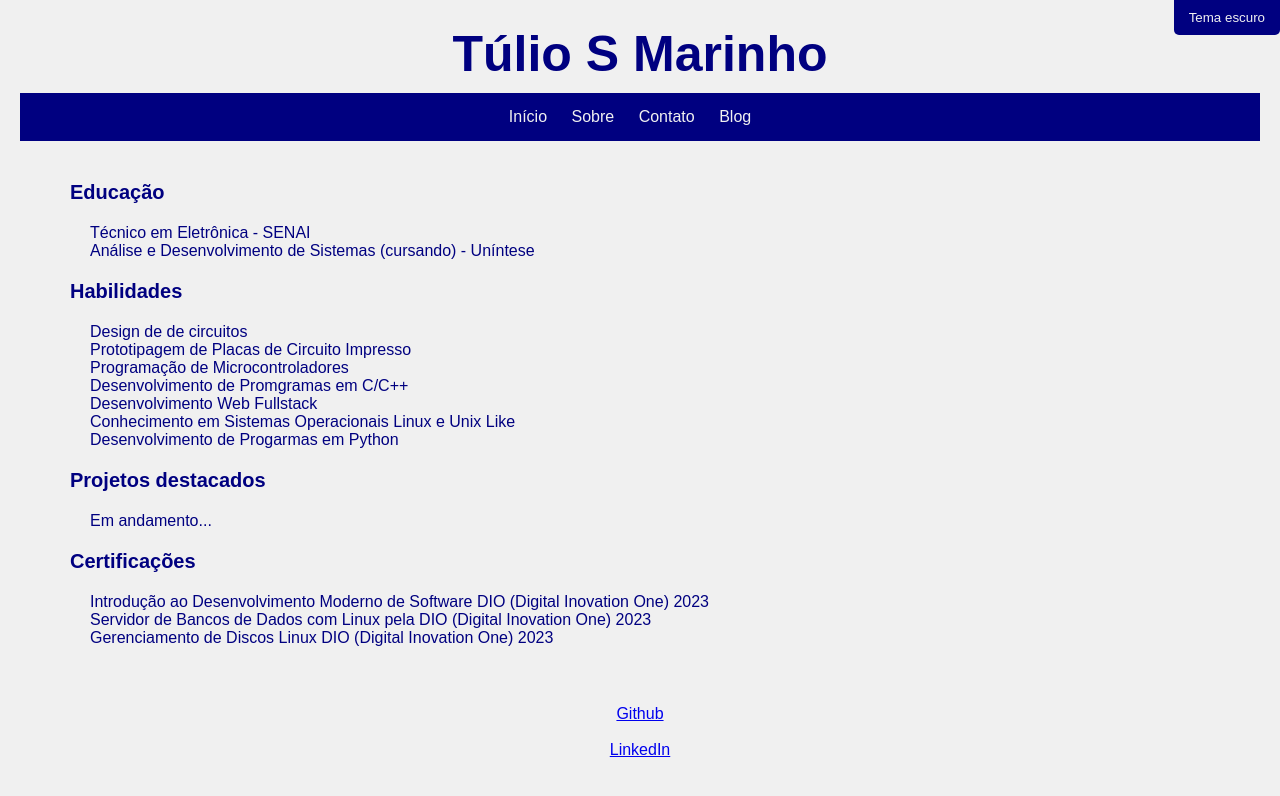
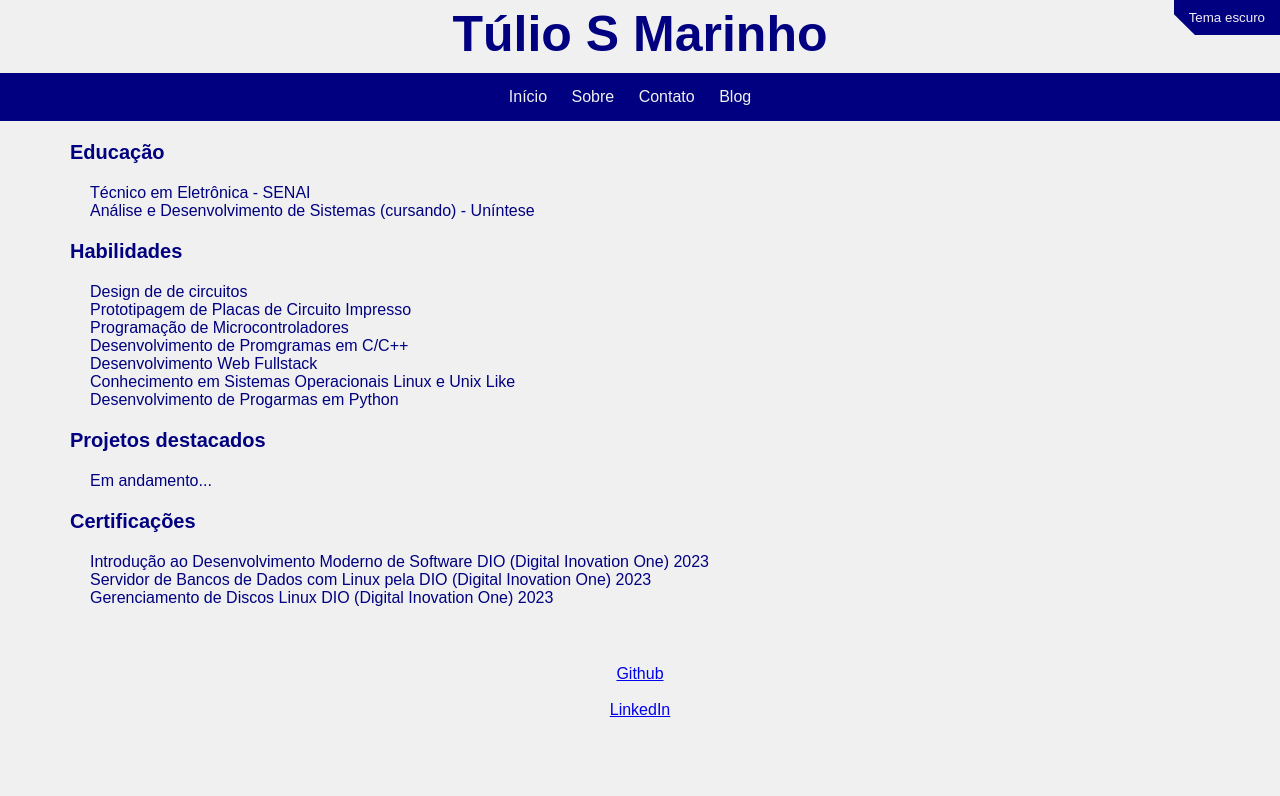
Before and after one commit to Marinho-Devel/Site, a plain HTML site: page index.html in a window 1280 px wide. Drawn offline with Linux system fonts and the light colour scheme.

Commit message:
Melhorias na barra de navegação

```diff
--- a/index.html
+++ b/index.html
@@ -10,15 +10,15 @@
 <body>
 
     <!-- Seu conteúdo HTML vai aqui -->
-    <header>
+    <header id="header">
         <h1>Túlio S Marinho</h1>
         <nav>
             <div id="barra-nav" class="barra-nav">
                 <ul>
-                    <li><a href="index.html">Início</a></li>
-                    <li><a href="sobre.html">Sobre</a></li>
-                    <li><a href="contato.html">Contato</a></li>
-                    <li><a href="blog.html">Blog</a></li>
+                    <li id="botao-nav1" class="botao-nav"><a href="index.html">Início</a></li>
+                    <li id="botao-nav2" class="botao-nav"><a href="sobre.html">Sobre</a></li>
+                    <li id="botao-nav3" class="botao-nav"><a href="contato.html">Contato</a></li>
+                    <li id="botao-nav4" class="botao-nav"><a href="blog.html">Blog</a></li>
                 </ul>
             </div>
         </nav>
--- a/script.js
+++ b/script.js
@@ -42,3 +42,14 @@ function inverterCores() {
 // Adiciona um evento de clique ao botão
 const botaoInverterCores = document.getElementById('botao-inverter-cores');
 botaoInverterCores.addEventListener('click', inverterCores);
+
+window.addEventListener('scroll', function() {
+    var header = document.getElementById('header');
+    var scrollTop = window.pageYOffset || document.documentElement.scrollTop;
+
+    if (scrollTop > 100) { // Ajuste o valor conforme necessário
+        header.classList.add('scrolled');
+    } else {
+        header.classList.remove('scrolled');
+    }
+});
--- a/styles.css
+++ b/styles.css
@@ -5,11 +5,17 @@
     box-sizing: border-box;
 }
 
-#barra-nav {
+.barra-nav{
     color: #f0f0f0;
     background-color: #000080;
-    max-width: 1600px;
-    width: 100%
+    max-width: 100%;
+    width: 100%;
+    margin: 0px;
+    padding: 0px;
+
+    transition: background-color 0.3s ease;
+    background-color: #000080;
+
 }
 
 body {
@@ -17,6 +23,11 @@ body {
     font-family: Arial, sans-serif;
     font-size: 16px;
     background-color: #f0f0f0;
+    width: 100%;
+    max-width: 100%;
+    padding: 0;
+    margin: 0;
+
 }
 
 #botao-inverter-cores {
@@ -28,15 +39,25 @@ body {
     background-color: #000080;
     color: #f0f0f0;
     border: none;
-    border-radius: 0 0 5px 5px;
+    /*border-top-right-radius: 5px;
+    border-bottom-right-radius: 5px;*/
+    clip-path: polygon(0% 0%, 100% 0%, 100% 100%, 20% 100%, 0% 40%); /* Cria o chanfro */
     cursor: pointer;
+    transition: border 0.3s ease; /* Adiciona uma transição suave */
+
+}
+
+
+#botao-inverter-cores:hover{
+    border: 3px solid #000080;
+
 }
 
 header {
     background-color: #f0f0f0;
     color: #000080;
-    padding: 20px;
     text-align: center;
+
 }
 
 header h1 {
```
Also changed, not shown: blog.html (+4 -4 lines), contato.html (+4 -4 lines), sobre.html (+4 -4 lines).
